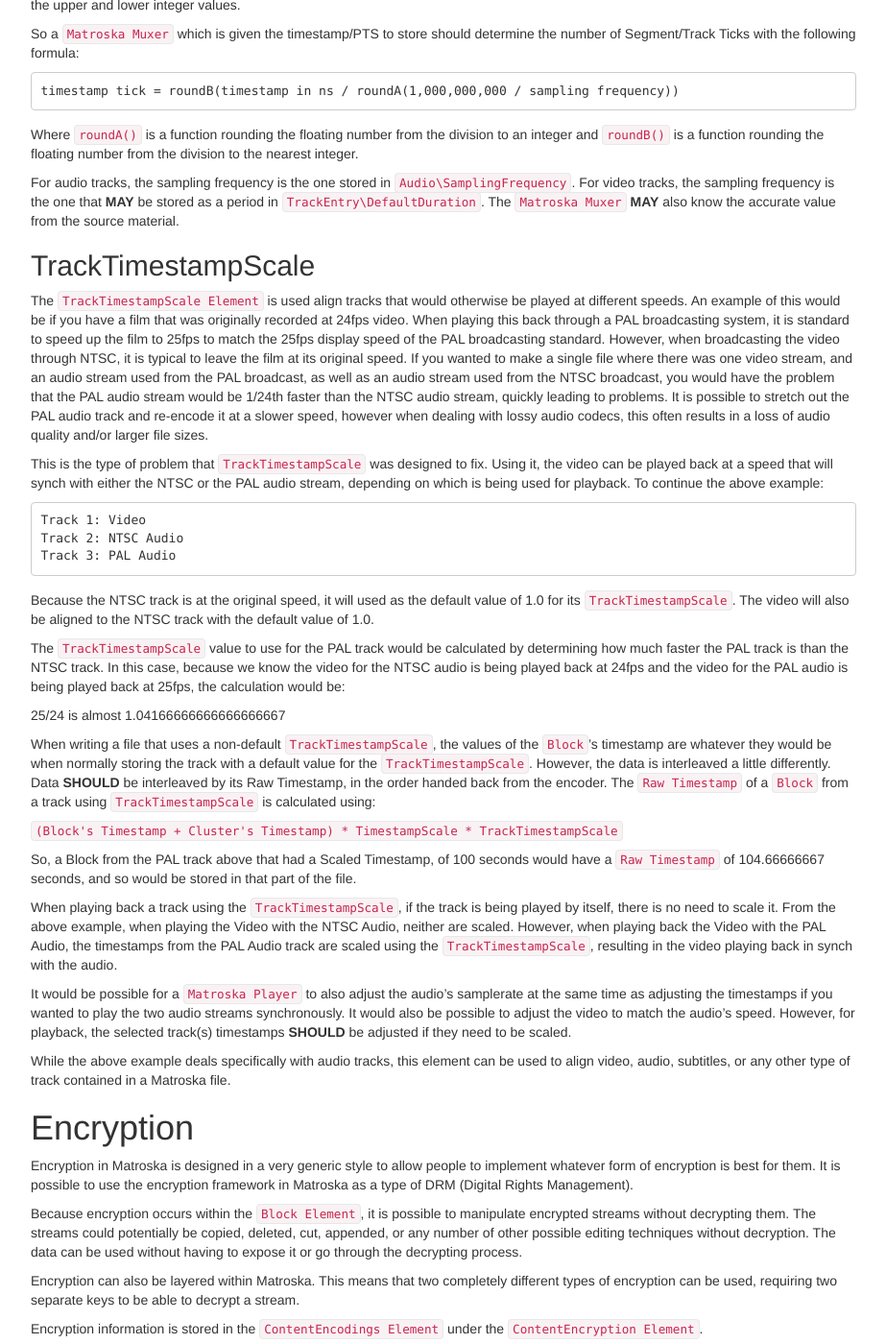
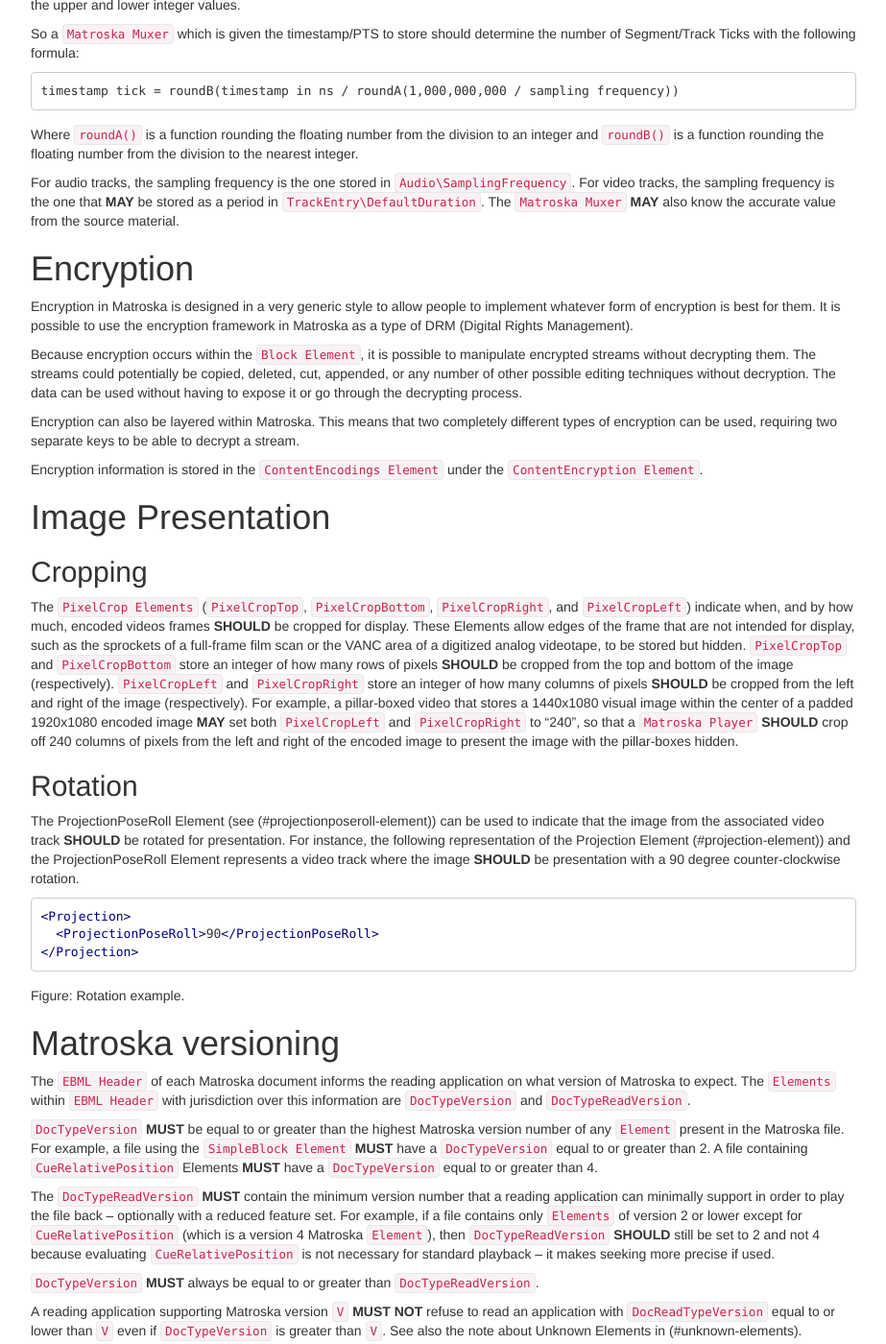
Before and after one commit to ietf-wg-cellar/matroska-specification, a Jekyll site: the page built from notes.md, in a window 1280 px wide and 1400 px high, scrolled down 6265 px. Shown: the whole window at 96% size, without its empty margins (273-1196 px from the left). Built offline with Jekyll 4.4.1, drawn with Linux system fonts in a browser that asks for light colours.

Commit message:
remove the TrackTimestampScale section
Either it should not be used and we already have the default formula
Or it needs to be explained in #437.

```diff
--- a/notes.md
+++ b/notes.md
@@ -428,66 +428,6 @@
 For video tracks, the sampling frequency is the one that **MAY** be stored as a period in `TrackEntry\DefaultDuration`.
 The `Matroska Muxer` **MAY** also know the accurate value from the source material.
 
-
-## TrackTimestampScale
-
-The `TrackTimestampScale Element` is used align tracks that would otherwise be played at
-different speeds. An example of this would be if you have a film that was originally recorded
-at 24fps video. When playing this back through a PAL broadcasting system, it is standard to
-speed up the film to 25fps to match the 25fps display speed of the PAL broadcasting standard.
-However, when broadcasting the video through NTSC, it is typical to leave the film at its
-original speed. If you wanted to make a single file where there was one video stream,
-and an audio stream used from the PAL broadcast, as well as an audio stream used from the NTSC
-broadcast, you would have the problem that the PAL audio stream would be 1/24th faster than
-the NTSC audio stream, quickly leading to problems. It is possible to stretch out the PAL
-audio track and re-encode it at a slower speed, however when dealing with lossy audio codecs,
-this often results in a loss of audio quality and/or larger file sizes.
-
-This is the type of problem that `TrackTimestampScale` was designed to fix. Using it,
-the video can be played back at a speed that will synch with either the NTSC or the PAL
-audio stream, depending on which is being used for playback.
-To continue the above example:
-
-    Track 1: Video
-    Track 2: NTSC Audio
-    Track 3: PAL Audio
-
-Because the NTSC track is at the original speed, it will used as the default value of 1.0 for
-its `TrackTimestampScale`. The video will also be aligned to the NTSC track with the default value of 1.0.
-
-The `TrackTimestampScale` value to use for the PAL track would be calculated by
-determining how much faster the PAL track is than the NTSC track. In this case,
-because we know the video for the NTSC audio is being played back at 24fps and the video
-for the PAL audio is being played back at 25fps, the calculation would be:
-
-25/24 is almost 1.04166666666666666667
-
-When writing a file that uses a non-default `TrackTimestampScale`, the values of the `Block`'s
-timestamp are whatever they would be when normally storing the track with a default value for
-the `TrackTimestampScale`. However, the data is interleaved a little differently.
-Data **SHOULD** be interleaved by its Raw Timestamp, in the order handed back
-from the encoder. The `Raw Timestamp` of a `Block` from a track using `TrackTimestampScale`
-is calculated using:
-
-`(Block's Timestamp + Cluster's Timestamp) * TimestampScale * TrackTimestampScale `
-
-So, a Block from the PAL track above that had a Scaled Timestamp, of 100
-seconds would have a `Raw Timestamp` of 104.66666667 seconds, and so would be stored in that
-part of the file.
-
-When playing back a track using the `TrackTimestampScale`, if the track is being played by itself,
-there is no need to scale it. From the above example, when playing the Video with the NTSC Audio,
-neither are scaled. However, when playing back the Video with the PAL Audio, the timestamps
-from the PAL Audio track are scaled using the `TrackTimestampScale`, resulting in the video
-playing back in synch with the audio.
-
-It would be possible for a `Matroska Player` to also adjust the audio's samplerate at the
-same time as adjusting the timestamps if you wanted to play the two audio streams synchronously.
-It would also be possible to adjust the video to match the audio's speed. However,
-for playback, the selected track(s) timestamps **SHOULD** be adjusted if they need to be scaled.
-
-While the above example deals specifically with audio tracks, this element can be used
-to align video, audio, subtitles, or any other type of track contained in a Matroska file.
 
 # Encryption
 
```
